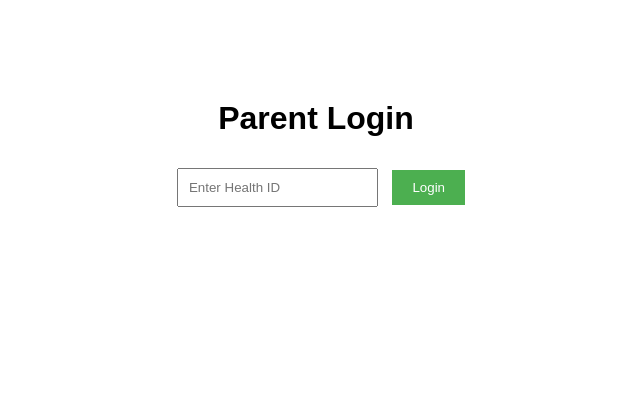
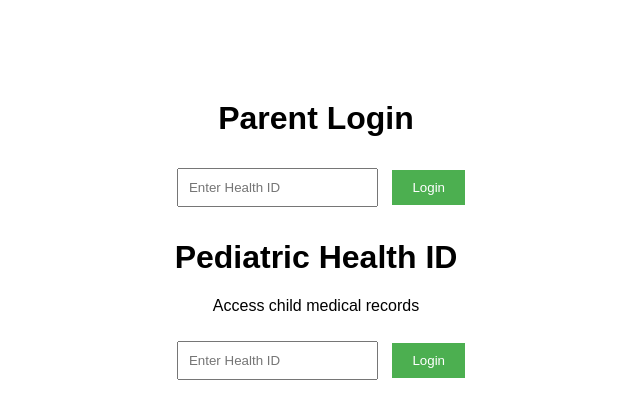
Before and after one commit to Amritha2303/pediatric-health-system, a Flask app: page / in a window 1280 px wide. Shown: the top 419 px of the page, without its empty margins (324-964 px from the left). Run offline with Flask 3, Linux system fonts and the light colour scheme.

Commit message:
login page updated

```diff
--- a/templates/login.html
+++ b/templates/login.html
@@ -20,3 +20,30 @@
 
 </body>
 </html>
+<!DOCTYPE html>
+<html>
+
+<head>
+<title>Pediatric Health Login</title>
+<link rel="stylesheet" href="{{ url_for('static', filename='style.css') }}">
+</head>
+
+<body>
+
+<div class="login-container">
+
+<h1>Pediatric Health ID</h1>
+<p class="subtitle">Access child medical records</p>
+
+<form action="/login" method="POST">
+
+<input type="text" name="health_id" placeholder="Enter Health ID" required>
+
+<button type="submit">Login</button>
+
+</form>
+
+</div>
+
+</body>
+</html>
```
